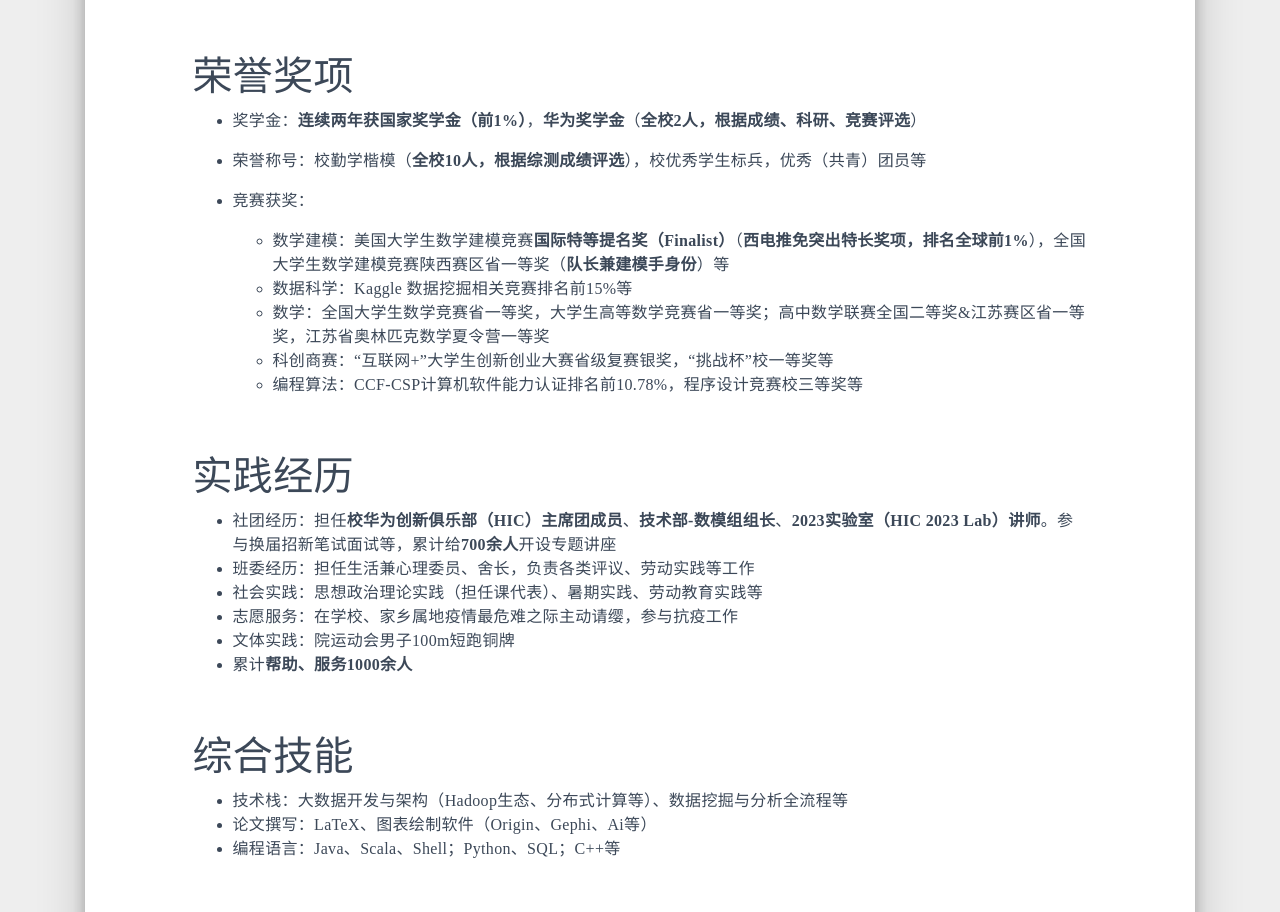
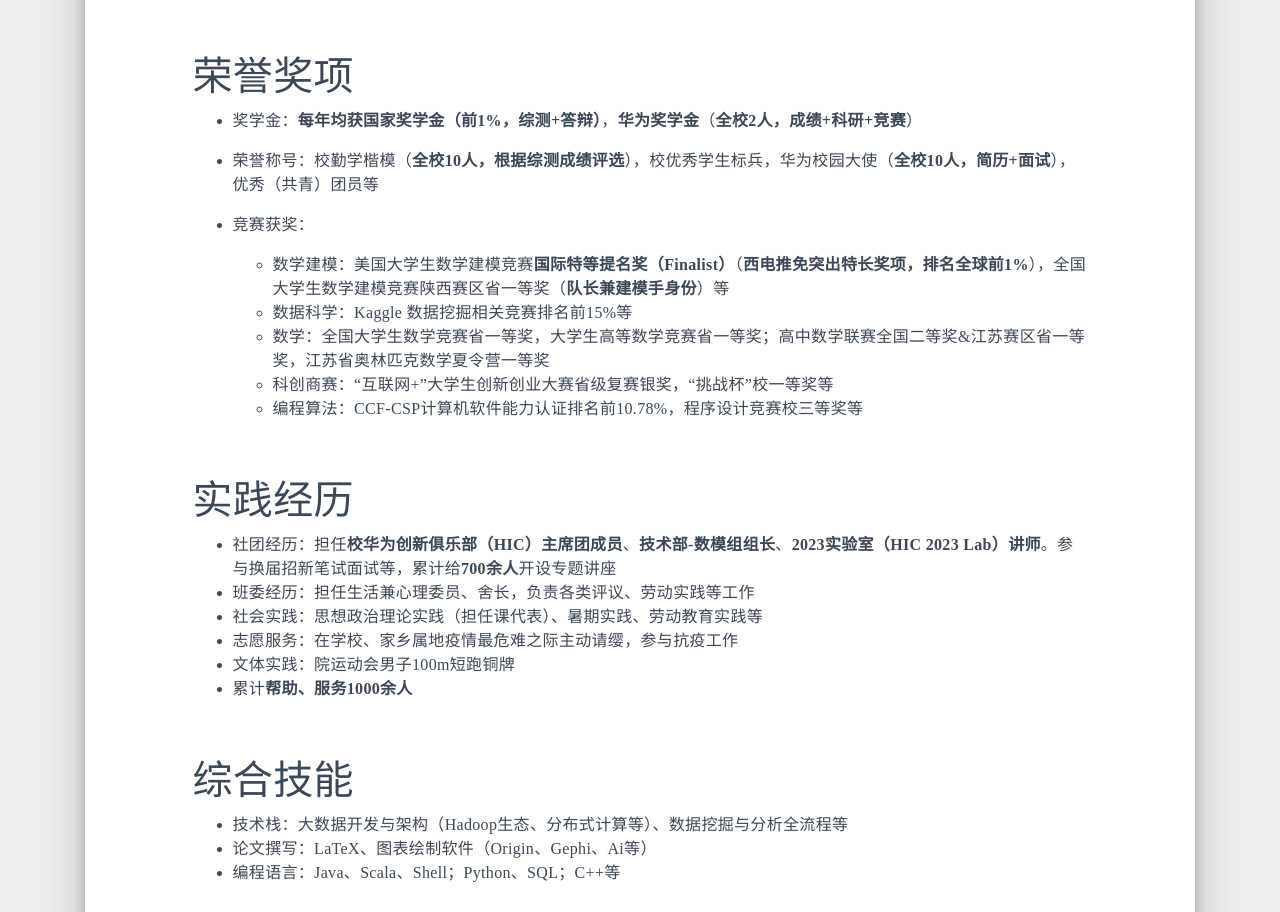
Before and after one commit to zuoyerumeng/Blog, a plain HTML site: page about/index.html in a window 1280 px wide. Shown: the part 2179-3091 px from the top of the page. Drawn offline with nearby package versions, Linux system fonts and the light colour scheme; some packages are replaced by stand-ins of ours; no server answers; animation ran at ten frames a second; a script that the page names is missing; a small style sheet from the web is missing.

Commit message:
Update index.html

```diff
--- a/about/index.html
+++ b/about/index.html
@@ -308,9 +308,9 @@
 <p>&nbsp;</p>
 <h1 id='荣誉奖项'>荣誉奖项</h1>
 <ul>
-<li><p>奖学金：<strong>连续两年获国家奖学金（前1%）</strong>，<strong>华为奖学金</strong>（<strong>全校2人，根据成绩、科研、竞赛评选</strong>）</p>
+<li><p>奖学金：<strong>每年均获国家奖学金（前1%，综测+答辩）</strong>，<strong>华为奖学金</strong>（<strong>全校2人，成绩+科研+竞赛</strong>）</p>
 </li>
-<li><p>荣誉称号：校勤学楷模（<strong>全校10人，根据综测成绩评选</strong>），校优秀学生标兵，优秀（共青）团员等</p>
+<li><p>荣誉称号：校勤学楷模（<strong>全校10人，根据综测成绩评选</strong>），校优秀学生标兵，华为校园大使（<strong>全校10人，简历+面试</strong>），优秀（共青）团员等</p>
 </li>
 <li><p>竞赛获奖：</p>
 <ul>
```
